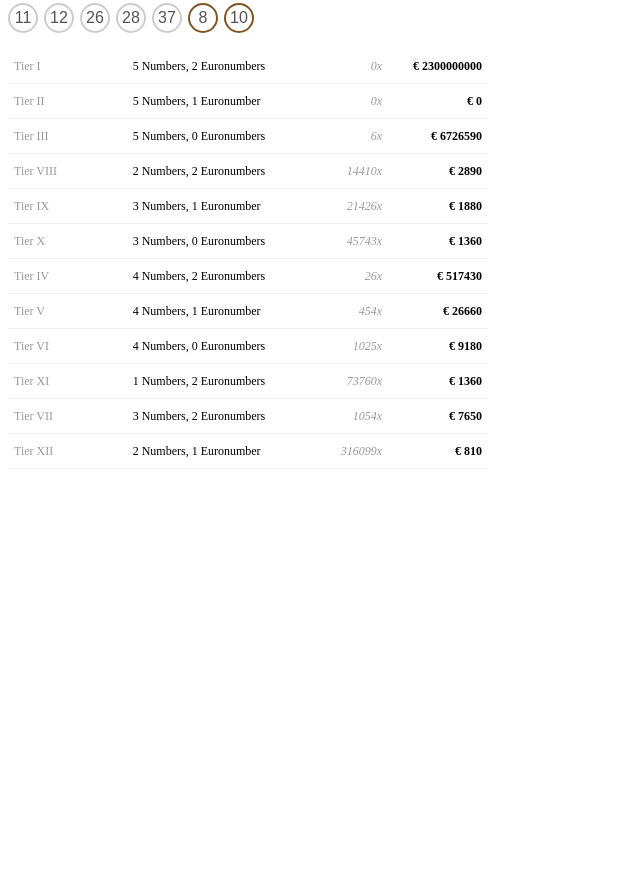
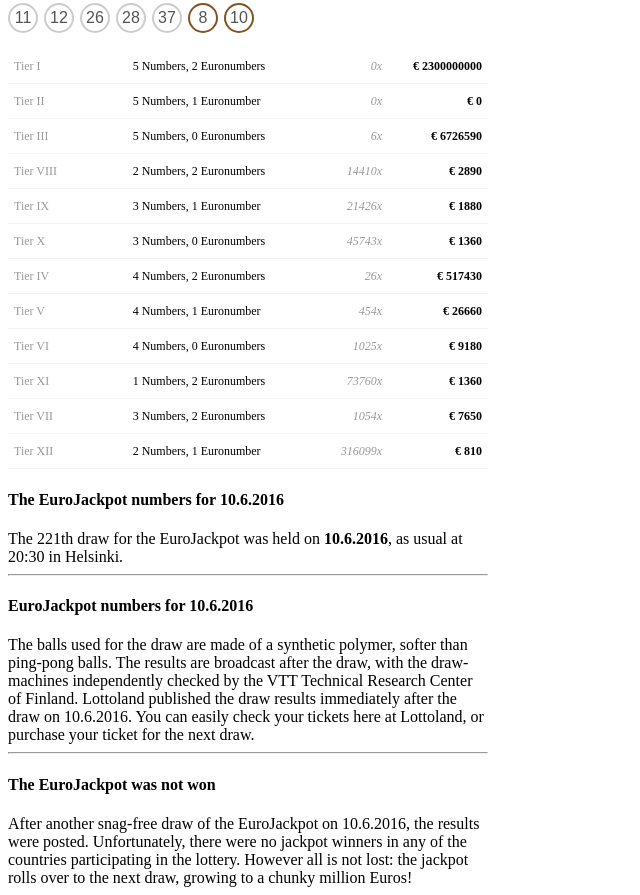
Before and after one commit to Fran4vila/eurojackpotdrawinfo, a plain HTML site: page index.html in a window 1280 px wide. Shown: the part 233-1128 px from the top of the page, without its empty margins (0-640 px from the left). Before the commit the page ends 800 px from the top, so only its background shows below. Drawn offline with Linux system fonts and the light colour scheme; no server answers.

Commit message:
Added the extra message information with a new template

```diff
--- a/JS/Applications/main.js
+++ b/JS/Applications/main.js
@@ -1,5 +1,5 @@
-var data; // JSON with the information provided form the site
-const setOfTemplates = ["headerDatePicker", "contentInfo", "rowResult"];
+var data, lastDate; // JSON with the information provided form the site
+const setOfTemplates = ["headerDatePicker", "contentInfo", "messages"];
 const days_names = ['Monday', 'Tuesday', 'Wednesday', 'Thursday', 'Friday', 'Saturday', 'Sunday'];
 const days_names_short = ['Mon', 'Tue', 'Wed', 'Thu', 'Fri', 'Sat', 'Sun'];
 const month_names = ['January', 'February', 'March', 'April', 'May', 'June', 'July', 'August', 'September', 'October', 'November', 'December'];
@@ -97,6 +97,7 @@
 function build () {
 	createHeader();
 	createContent();
+	createMessages();
 }
 function createHeader () {
 	var info = {
@@ -105,7 +106,7 @@
     var html = ich["headerDatePicker"](info);
 	$('#jackpotContainer').append(html);
 	// Create the Select box
-	var lastDate = data.last.date;
+	lastDate = data.last.date;
 	var auxLastDate = new Date(lastDate.year, lastDate.month, lastDate.day);
 	var sel = $('#datePickerSelectedDay');
 	sel.append($("<option>").attr('value',auxLastDate).text(`${days_names[auxLastDate.getDay()]} ${auxLastDate.getDate()} ${month_names_short[auxLastDate.getMonth()]}`));
@@ -169,3 +170,13 @@
 	var table = $('<table></table>').append(tBody);
 	$('#tableContainer').append(table);
 }
+function createMessages() {
+	var auxTime = data.last.lateClosingDate.split(', ');
+	var info = {
+		'lateClosingDate': `${lastDate.day}.${lastDate.month}.${lastDate.year}`,
+		'lastDrawNumber': data.last.nr,
+		'lateClosingTime': auxTime[1]
+	};
+    var html = ich["messages"](info);
+    $('#messagesContainer').append(html);
+}
--- a/templates/templates.html
+++ b/templates/templates.html
@@ -2,7 +2,7 @@
     <div id='headerDatePicker'>
 		<header>
 	        <h2>{{headerText}}</h2>
-	        <div><select id="datePickerSelectedDay"></select></div>
+	        <div><select id="datePickerSelectedDay" title="Currently disabled..."></select></div>
 	    </header>
     </div>
     <div id="contentInfo" class="content">
@@ -13,6 +13,36 @@
         <div id="results">
             <div id="numberContainer">{{numbers}}</div>
             <div id="tableContainer"></div>
+            <div id="messagesContainer"></div>
         </div>
     </div>
+    <div id="messages">
+        <article>
+            <section>
+                <h4>The EuroJackpot numbers for {{lateClosingDate}}</h4>
+                <span>
+                The {{lastDrawNumber}}th draw for the EuroJackpot was held on <span style="font-weight: bold;">{{lateClosingDate}}</span>, as usual at {{lateClosingTime}} in Helsinki.
+                </span>
+            </section>
+            <hr />
+            <section>
+                <h4>EuroJackpot numbers for {{lateClosingDate}}</h4>
+                <span>
+                The balls used for the draw are made of a synthetic polymer, softer than ping-pong balls.
+                The results are broadcast after the draw, with the draw-machines independently checked by the VTT Technical Research Center of Finland.
+                Lottoland published the draw results immediately after the draw on {{lateClosingDate}}.
+                You can easily check your tickets here at Lottoland, or purchase your ticket for the next draw.
+                </span>
+            </section>
+            <hr />
+            <section>
+                <h4>The EuroJackpot was not won</h4>
+                <span>
+                After another snag-free draw of the EuroJackpot on {{lateClosingDate}}, the results were posted. Unfortunately,
+                there were no jackpot winners in any of the countries participating in the lottery.
+                However all is not lost: the jackpot rolls over to the next draw, growing to a chunky {{this.props.nextJackpot}} million Euros!
+                </span>
+            </section>
+        </article>
+    </div>
 </div>
```
Also changed, not shown: index.html (+1 -3 lines).
